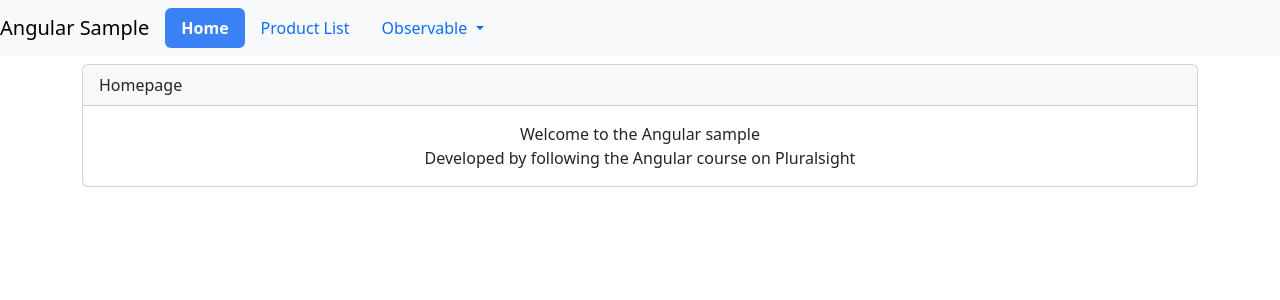
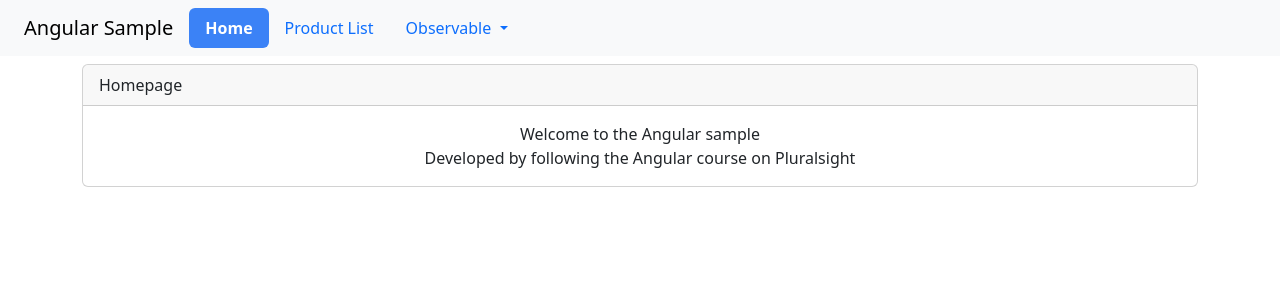
Before and after one commit to Tod2a/AngularSample, an Angular app: page /home in a window 1280 px wide. Shown: the top 300 px of the page. Built offline with nearby package versions, Linux system fonts and the light colour scheme.

Commit message:
Change routing and add margin to nav bar

```diff
--- a/src/app/app.routes.ts
+++ b/src/app/app.routes.ts
@@ -16,5 +16,6 @@ export const routes: Routes = [
 
   { path: '', redirectTo: 'home', pathMatch: 'full' },
   { path: 'unauthorized', component: UnauthorizedComponent },
-  { path: '**', component: NotFoundComponent },
+  { path: 'notfound', component: NotFoundComponent },
+  { path: '**', redirectTo: 'notfound', pathMatch: 'full' },
 ];
--- a/src/app/shared/components/navbar/navbar.component.html
+++ b/src/app/shared/components/navbar/navbar.component.html
@@ -1,5 +1,5 @@
 <nav class="navbar navbar-expand navbar-light bg-light mb-2">
-    <a class="navbar-brand" routerLink="/home">{{ pageTitle }}</a>
+    <a class="navbar-brand ms-4" routerLink="/home">{{ pageTitle }}</a>
     <ul class="nav nav-pills">
         <li><a class="nav-link" routerLink="/home" routerLinkActive="active">Home</a></li>
         <li><a class="nav-link" routerLink="/products" routerLinkActive="active">Product List</a></li>
```
